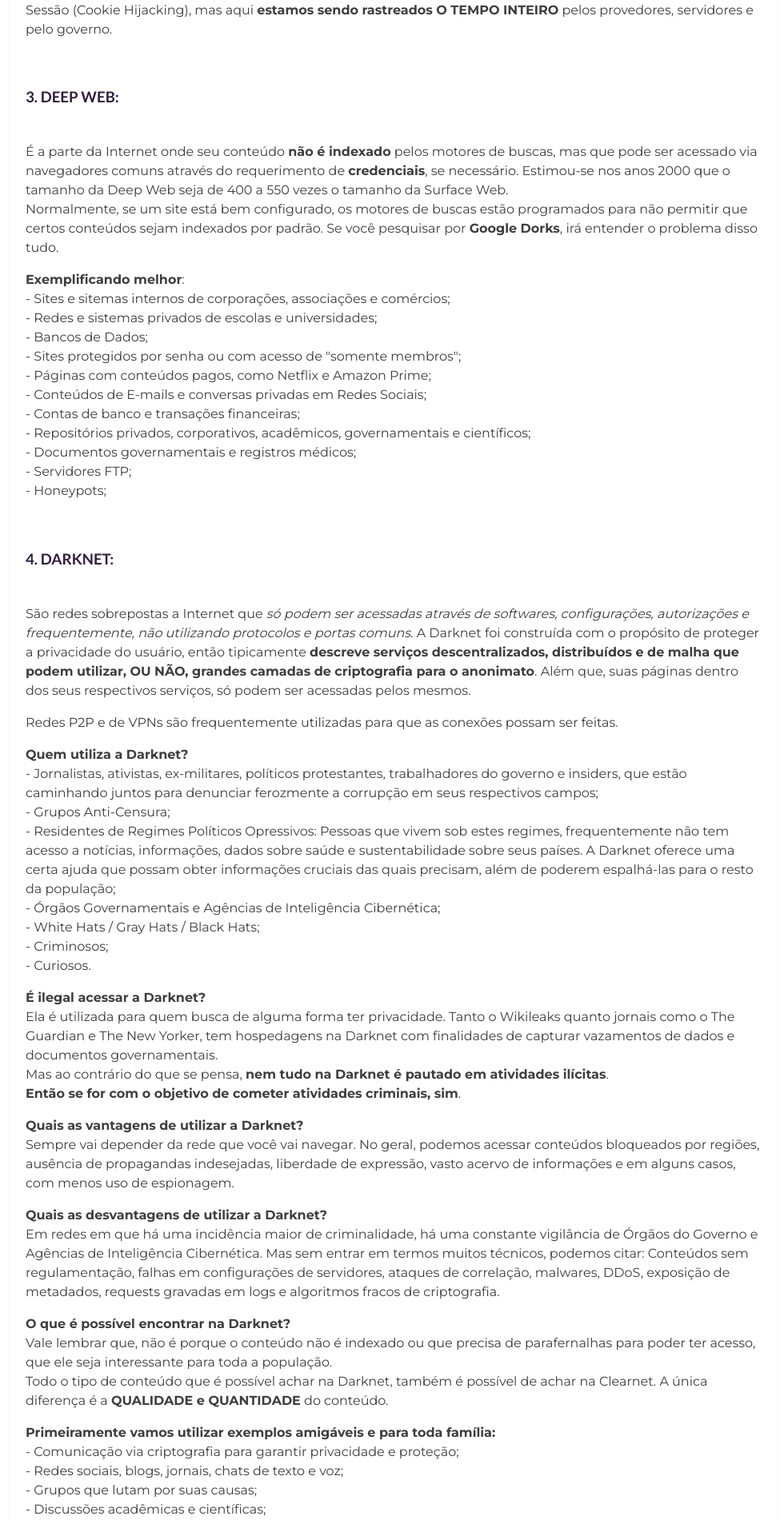
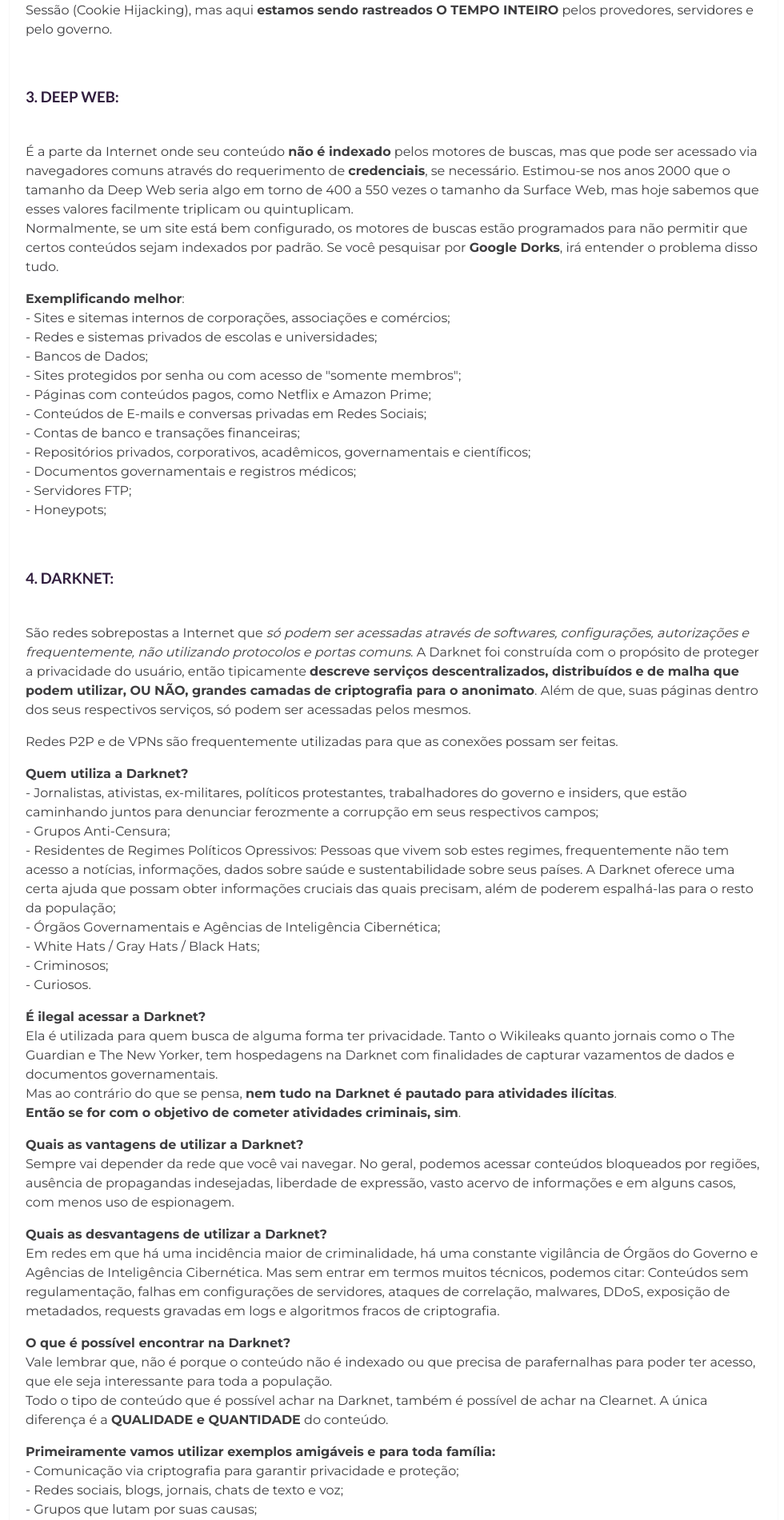
Before and after one commit to EscapeTheX/escapethex.github.io, a Jekyll site: the page built from _posts/2021-03-17-Deep-e-Dark-Web.markdown, in a window 1280 px wide. Shown: the part 2960-4861 px from the top of the page at 80% size, without its empty margins (148-1128 px from the left). Built offline with Jekyll 4.4.1, drawn with Linux system fonts in a browser that asks for light colours; some of the changed text lies outside the part shown.

Commit message:
Erros de 1500

```diff
--- a/_posts/2021-03-17-Deep-e-Dark-Web.markdown
+++ b/_posts/2021-03-17-Deep-e-Dark-Web.markdown
@@ -72,7 +72,7 @@ Já na Darknet, você pode navegar em várias redes utilizando um navegador comu
 <p> </p>
 
 <p><b><h3>3. DEEP WEB:</h3></b><br>
-É a parte da Internet onde seu conteúdo <b>não é indexado</b> pelos motores de buscas, mas que pode ser acessado via navegadores comuns através do requerimento de <b>credenciais</b>, se necessário. Estimou-se nos anos 2000 que o tamanho da Deep Web seja de 400 a 550 vezes o tamanho da Surface Web.<br>
+É a parte da Internet onde seu conteúdo <b>não é indexado</b> pelos motores de buscas, mas que pode ser acessado via navegadores comuns através do requerimento de <b>credenciais</b>, se necessário. Estimou-se nos anos 2000 que o tamanho da Deep Web seria algo em torno de 400 a 550 vezes o tamanho da Surface Web, mas hoje sabemos que esses valores facilmente triplicam ou quintuplicam.<br>
 Normalmente, se um site está bem configurado, os motores de buscas estão programados para não permitir que certos conteúdos sejam indexados por padrão. Se você pesquisar por <b>Google Dorks</b>, irá entender o problema disso tudo.</p>
 <p><b>Exemplificando melhor</b>:<br>
 - Sites e sitemas internos de corporações, associações e comércios;<br>
@@ -91,7 +91,7 @@ Normalmente, se um site está bem configurado, os motores de buscas estão progr
 <p> </p>
 
 <p><b><h3>4. DARKNET:</h3></b><br>
-São redes sobrepostas a Internet que <i>só podem ser acessadas através de softwares, configurações, autorizações e frequentemente, não utilizando protocolos e portas comuns</i>. A Darknet foi construída com o propósito de proteger a privacidade do usuário, então tipicamente <b>descreve serviços descentralizados, distribuídos e de malha que podem utilizar, OU NÃO, grandes camadas de criptografia para o anonimato</b>. Além que, suas páginas dentro dos seus respectivos serviços, só podem ser acessadas pelos mesmos.</p>
+São redes sobrepostas a Internet que <i>só podem ser acessadas através de softwares, configurações, autorizações e frequentemente, não utilizando protocolos e portas comuns</i>. A Darknet foi construída com o propósito de proteger a privacidade do usuário, então tipicamente <b>descreve serviços descentralizados, distribuídos e de malha que podem utilizar, OU NÃO, grandes camadas de criptografia para o anonimato</b>. Além de que, suas páginas dentro dos seus respectivos serviços, só podem ser acessadas pelos mesmos.</p>
 
 <p>Redes P2P e de VPNs são frequentemente utilizadas para que as conexões possam ser feitas.</p>
 
@@ -106,7 +106,7 @@ São redes sobrepostas a Internet que <i>só podem ser acessadas através de sof
 
 <p><b>É ilegal acessar a Darknet?</b><br>
 Ela é utilizada para quem busca de alguma forma ter privacidade. Tanto o Wikileaks quanto jornais como o The Guardian e The New Yorker, tem hospedagens na Darknet com finalidades de capturar vazamentos de dados e documentos governamentais.<br>
-Mas ao contrário do que se pensa, <b>nem tudo na Darknet é pautado em atividades ilícitas</b>. <br>
+Mas ao contrário do que se pensa, <b>nem tudo na Darknet é pautado para atividades ilícitas</b>. <br>
 <b>Então se for com o objetivo de cometer atividades criminais, sim</b>.</p>
 
 <p><b>Quais as vantagens de utilizar a Darknet?</b><br>
@@ -246,9 +246,9 @@ Em resumo, <b>é um Twitter da Darknet</b>.</p>
 
  -->
 
-<p>- <b>Freifunk</b>: É uma rede alemã de wireless comunitário, que conta com 400 comunidades locais e mais de 41.000 pontos de acesso. Os usos da Freifunk são com base no princípio de Neutralidade de Redes, de garantir acesso ao conhecimento e informação livremente e também com o uso de tecnologias Open-Source.</p>
+<p>- <b>Freifunk</b>: É uma rede alemã de wireless comunitário que conta com 400 comunidades locais e mais de 41.000 pontos de acesso. Os usos da Freifunk são com base no princípio de Neutralidade de Redes, de garantir acesso ao conhecimento e informação livremente e também com o uso de tecnologias Open-Source.</p>
 
-<p>- <b>ChaosVPN</b>: Utiliza redes Tinc como base. É uma rede para Gray/Black Hats e ativistas possam se comunicar via intranet, separando-os da Internet. Apesar do foco não ser o anonimato, é desenhada para que ninguém veja o tráfego das outras pessoas. Os serviços disponíveis variam entre VoIP, IRC, Minecraft, Torrent e FTP.</p>
+<p>- <b>ChaosVPN</b>: Utiliza redes Tinc como base. É uma rede para que Gray/Black Hats e ativistas possam se comunicar via intranet, separando-os da Internet. Apesar do foco não ser o anonimato, é desenhada para que ninguém veja o tráfego das outras pessoas. Os serviços disponíveis variam entre VoIP, IRC, Minecraft, Torrent e FTP.</p>
 
 <p>- <b>DN42 (Decentralized Network 42)</b>: É uma rede que utiliza VPNs dinâmicas baseado em tecnologias como BGP e DNS. Os usuários da rede podem se conectar através de tuneis de IPsec, OpenVPN, GRE e Tinc, e também se interconectarem com outras redes, como ChaosVPN e Freifunk.
 
@@ -287,7 +287,7 @@ Tudo o que encontramos aqui é facilmente encontrado na Clearnet, porém a únic
 
 <p>- <b>Artigos Contrabandeados de Luxo e Réplicas</b>: Qualquer réplica de qualquer marca pode ser encontrada e por preços extremamente baixos. Entre elas estão Gucci, Rolex e Louis Vuitton;</p>
 
-<p>- <b>Geradores de EMP</b>: Neste caso, Geradores de Pulso Eletromagnético são utilizados para causar pane em dispositivos eletrônicos próximos. Este tipo de mercado é extremamente consumido pela China, onde os usuários costumam adicionar créditos em máquinas caça-níqueis, em cassinos e salas de jogos, para enganar a máquina e obterem ganhos máximos;</p>
+<p>- <b>Geradores de EMP</b>: Neste caso, Geradores de Pulso Eletromagnético são utilizados para causar pane em dispositivos eletrônicos próximos. Este tipo de mercado é muito consumido pela China, onde os usuários costumam adicionar créditos em máquinas caça-níqueis, em cassinos e salas de jogos, para então utilizarem o EMP para enganar a máquina e obterem ganhos máximos;</p>
 
 <p>- <b>Venda de Cidadanias e Passaportes Falsos</b>: Tipicamente para o Reino Unido, Canadá e EUA, e com seus preços variando na faixa de $1200;</p>
 
```
Also changed, not shown: other parts of _posts/2021-03-17-Deep-e-Dark-Web.markdown (+3 -3 lines).
